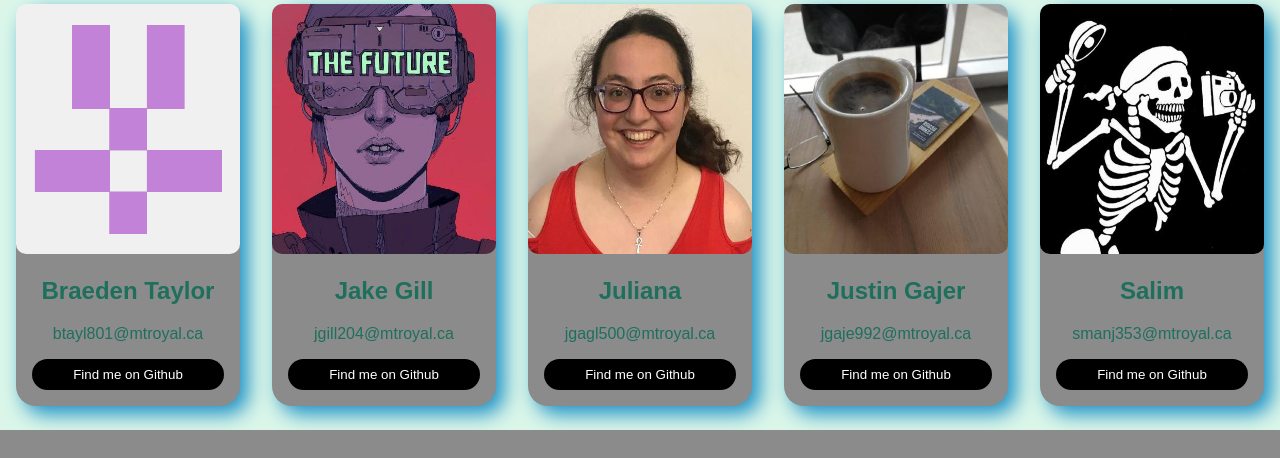
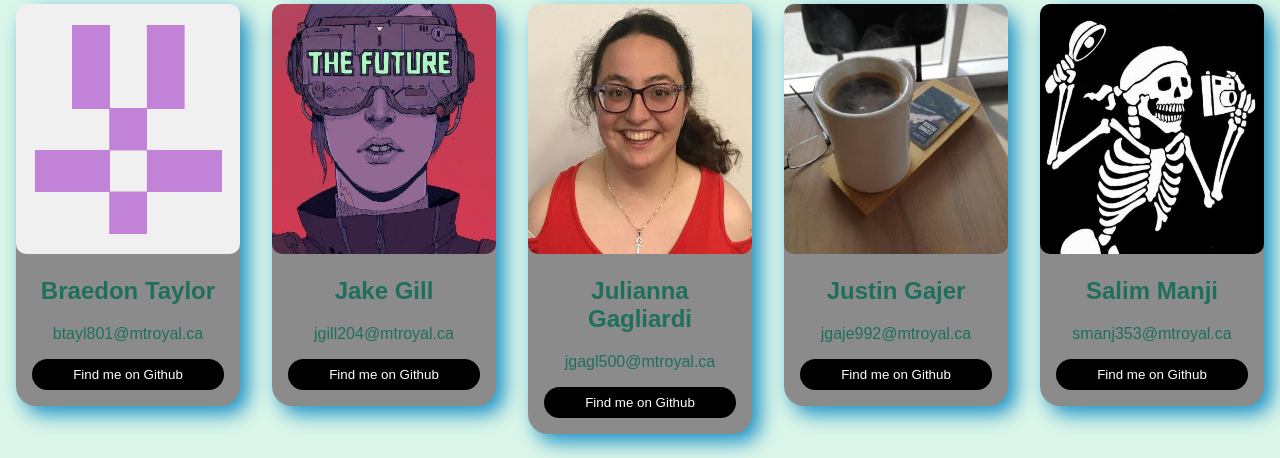
Before and after one commit to BraedonTaylor/COMP-3512Asg2, a PHP site: page /comp-3512asg2/about.html in a window 1280 px wide. Shown: the part 620-1078 px from the top of the page. Before the commit the page ends 1050 px from the top, so only its background shows below. Run offline with PHP 8.4, Linux system fonts and the light colour scheme.

Commit message:
name change

```diff
--- a/about.html
+++ b/about.html
@@ -39,7 +39,7 @@
               <div class="profile">
                 <img src="images/braeden.png" alt="Braeden">
                 <div class="container">
-                  <h2>Braeden Taylor</h2>
+                  <h2>Braedon Taylor</h2>
                   <p>btayl801@mtroyal.ca</p>
                   <p><a href = "https://github.com/BraedonTaylor"><button class="button">Find me on Github</button></a></p>
                 </div>
@@ -61,7 +61,7 @@
               <div class="profile">
                 <img src="images/juliana.jpg" alt="Juliana">
                 <div class="container">
-                  <h2>Juliana</h2>
+                  <h2>Julianna Gagliardi</h2>
                   <p>jgagl500@mtroyal.ca</p>
                   <p><a href = "https://github.com/JuliannaG8"><button class="button">Find me on Github</button></a></p>
                 </div>
@@ -83,13 +83,12 @@
                 <div class="profile">
                   <img src="images/salim.jpg" alt="Salim">
                   <div class="container">
-                    <h2>Salim</h2>
+                    <h2>Salim Manji</h2>
                     <p>smanj353@mtroyal.ca</p>
                     <p><a href = "https://github.com/salimmanji"><button class="button">Find me on Github</button></a></p>
                   </div>
                 </div>
               </div>
-
         </div>
         </body>
         </div>
--- a/construction.html
+++ b/construction.html
@@ -29,7 +29,7 @@
                 <p> This feature is unavailable at this time.</p>
                 <p> Thank you for your patience, click the button below to go back</p>
                 <br>
-                <labed for="Go Back"><a href="index.html"><button>Go Back</button></a></label><br><br>
+                <labed for="Go Back"><a href="login.php"><button>Go Back</button></a></label><br><br>
         </div>
 </body>
 <script src="https://maps.googleapis.com/maps/api/js?key=AIzaSyB9kMLcamhEVkimas5Qp7PQyl-ZEYpIPHQ"></script>
--- a/login.php
+++ b/login.php
@@ -1,4 +1,3 @@
-
 <?php
 require_once ("login.inc.php");
 $host="localhost";
@@ -67,7 +66,7 @@ if (isset($_POST["submit"])) {
                 <h1>Login</h1>
                 <label>Email:</label><input type = "text" name = "username" placeholder="enter email"><br><br>
                 <label>Password:</label><input type = "password" name = "password" placeholder="enter password"><br>
-                <input type = "submit" value = " Login "/>
+                <input type = "submit" value = "Login"/>
                 <hr>
                 <h3>No Account?</h3>
                 <label for="signup"><a href="construction.html"><button>Register</button></a></label><br>
```
